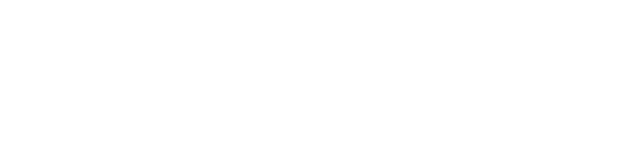
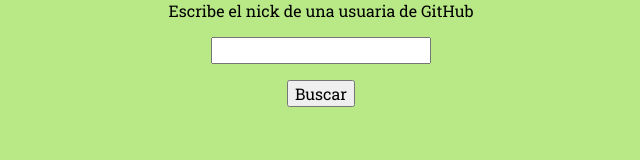
Before and after one commit to oneeyedman/github-o-trato, a plain HTML site: page index.html in a window 1280 px wide. Shown: the whole page, without its empty margins (319-959 px from the left). Drawn offline with Linux system fonts and the light colour scheme.

Commit message:
Add step 1, yay

```diff
--- /dev/null
+++ b/assets/css/main.css
@@ -0,0 +1,21 @@
+@import url('https://fonts.googleapis.com/css?family=Roboto+Slab');
+/*
+verde claro: #b8e986
+verde no tan claro: #417505
+*/
+body {
+  font-family: 'Roboto Slab', serif;
+  margin: 0;
+  background: #b8e986;
+}
+
+.app__row {
+  display: flex;
+  flex-direction: column;
+  align-items: center;
+}
+.app__field,
+.app__search-btn {
+  font: inherit;
+  margin-top: 1em;
+}
--- a/index.html
+++ b/index.html
@@ -5,8 +5,23 @@
   <meta name="viewport" content="width=device-width, initial-scale=1.0">
   <meta http-equiv="X-UA-Compatible" content="ie=edge">
   <title>Github o trato - ejercicio extra de API</title>
+  <link rel="stylesheet" href="assets/css/main.css">
 </head>
 <body>
+  <main class="app">
+
+    <section class="app__form">
+      <div class="app__row">
+        <label for="u-name" class="app__label">Escribe el nick de una usuaria de GitHub</label>
+        <input type="text" class="app__field" name="u-name" id="u-name">
+        <button class="app__search-btn" type="button">Buscar</button>
+      </div>
+    </section>
+
+    <section class="app__canvas">
+      <ul class="name"></ul>
+    </section>
+  </main>
   <script src="assets/js/main.js"></script>
 </body>
 </html>
```
